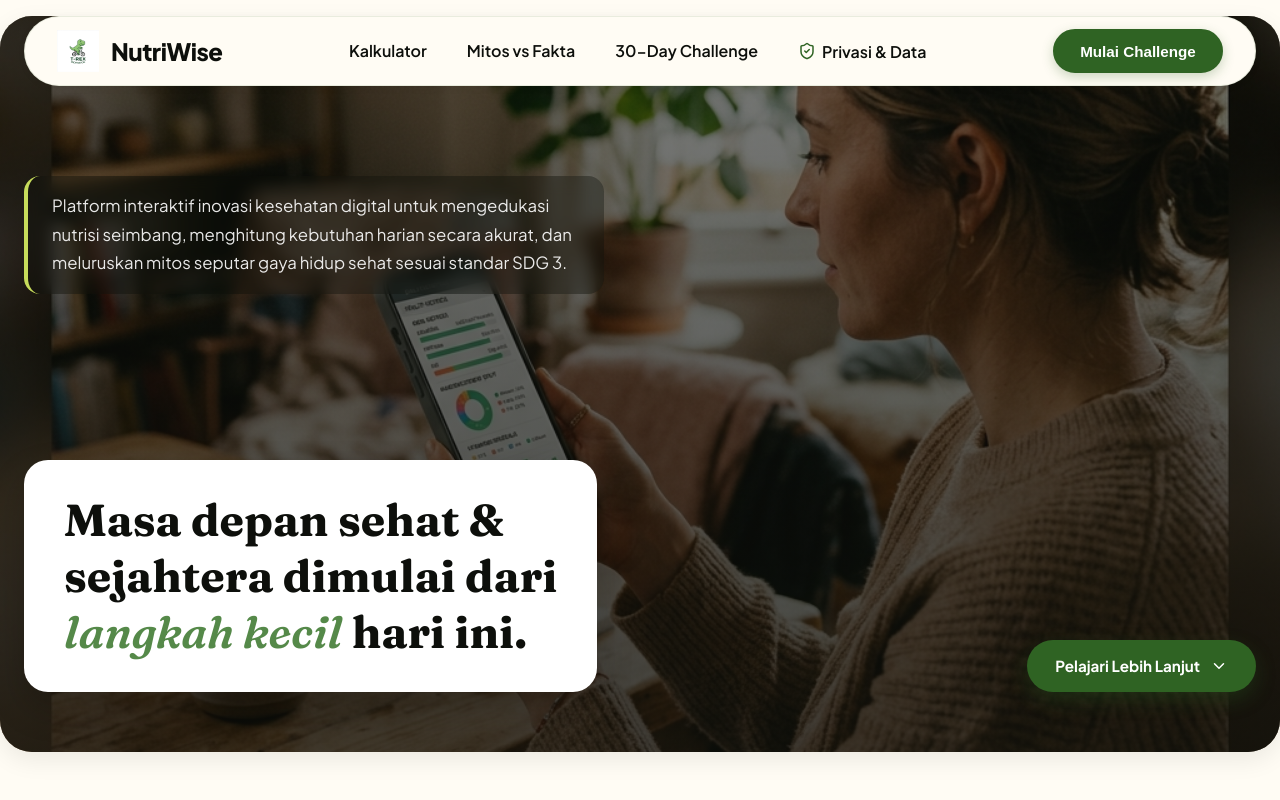
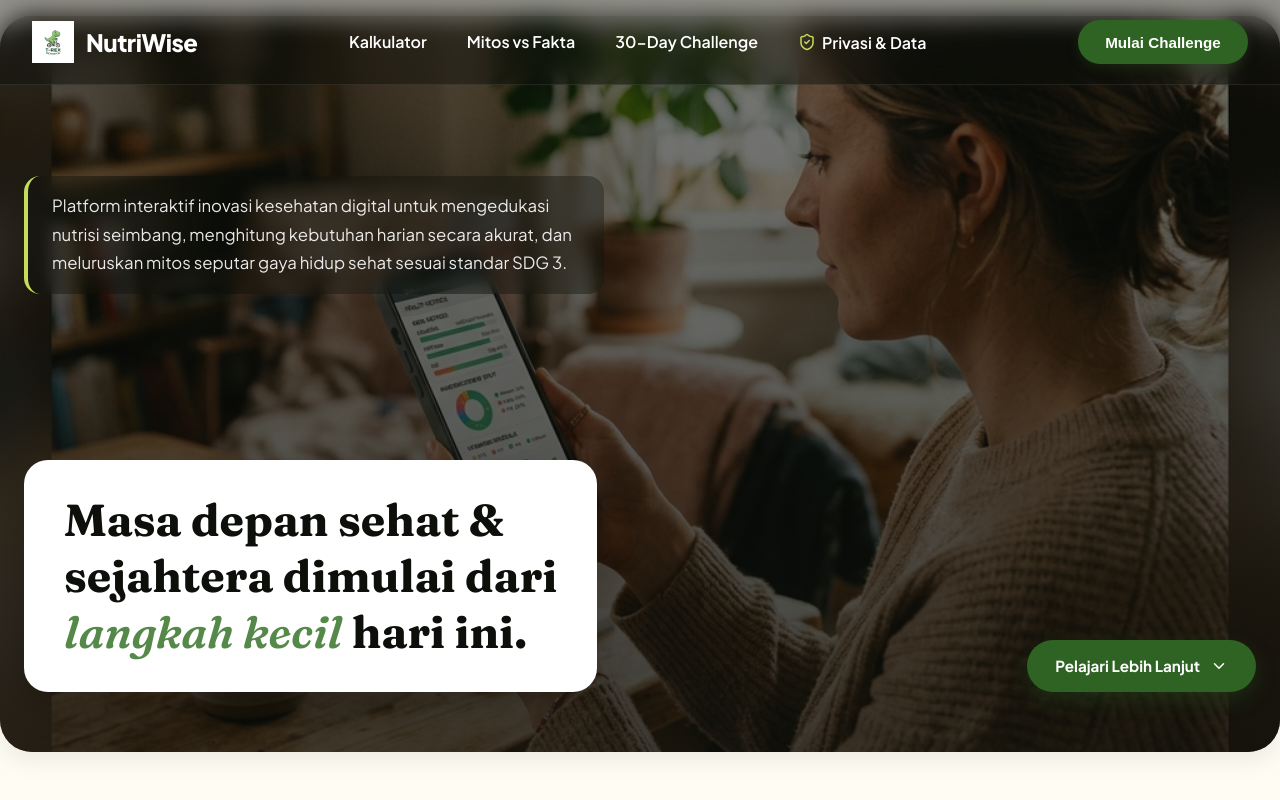
Before and after one commit to dababayou/NutriWise, a React (Vite) app: page / in a window 1280 px wide. Shown: the top 800 px of the page. Built offline with nearby package versions, Linux system fonts and the light colour scheme; no server answers; a web font is replaced by a local one.

Commit message:
style: update navbar to fixed transparent header with white text overlay

```diff
--- a/src/components/Navbar.jsx
+++ b/src/components/Navbar.jsx
@@ -36,9 +36,9 @@ export default function Navbar({ onOpenPrivacy, onOpenAuth, currentUser, onLogou
           <li>
             <button
               onClick={() => { setMobileMenuOpen(false); onOpenPrivacy(); }}
-              style={{ background: 'none', border: 'none', cursor: 'pointer', fontFamily: 'inherit', fontSize: '1rem', fontWeight: 600, color: 'inherit', display: 'flex', alignItems: 'center', gap: '6px' }}
+              style={{ background: 'none', border: 'none', cursor: 'pointer', fontFamily: 'inherit', fontSize: '1rem', fontWeight: 600, color: '#FFFFFF', display: 'flex', alignItems: 'center', gap: '6px' }}
             >
-              <ShieldCheck size={18} color="#2F6323" /> Privasi & Data
+              <ShieldCheck size={18} color="#C7DC5B" /> Privasi & Data
             </button>
           </li>
         </ul>
--- a/src/index.css
+++ b/src/index.css
@@ -88,43 +88,33 @@ h1, h2, h3, h4, .font-serif {
   margin-bottom: 48px;
 }
 
-/* Navbar Styling matching navbar.png */
+/* Transparent Navbar Header matching attached user screenshot */
 .navbar-wrapper {
   position: fixed;
   top: 0;
   left: 0;
   right: 0;
   z-index: 1000;
-  padding: 16px 24px;
+  padding: 16px 32px;
+  background: rgba(13, 15, 11, 0.45);
+  backdrop-filter: blur(12px);
+  -webkit-backdrop-filter: blur(12px);
+  border-bottom: 1px solid rgba(255, 255, 255, 0.08);
   transition: var(--transition-normal);
-}
-
-.navbar-wrapper.scrolled {
-  background: rgba(255, 252, 244, 0.92);
-  backdrop-filter: blur(12px);
-  box-shadow: 0 4px 20px rgba(0, 0, 0, 0.05);
-  padding: 12px 24px;
 }
 
 .navbar-inner {
   max-width: 1240px;
   margin: 0 auto;
-  background: #FFFCF4;
-  border-radius: 60px;
-  padding: 12px 32px;
+  background: transparent;
+  border-radius: 0;
+  padding: 4px 0;
   display: flex;
   align-items: center;
   justify-content: space-between;
-  box-shadow: var(--shadow-sm);
-  border: 1px solid rgba(47, 99, 35, 0.1);
+  box-shadow: none;
+  border: none;
   transition: var(--transition-normal);
-}
-
-.scrolled .navbar-inner {
-  background: transparent;
-  box-shadow: none;
-  border-color: transparent;
-  padding: 6px 0;
 }
 
 .navbar-logo {
@@ -132,7 +122,7 @@ h1, h2, h3, h4, .font-serif {
   align-items: center;
   gap: 12px;
   text-decoration: none;
-  color: var(--color-dark);
+  color: #FFFFFF;
   font-size: 1.5rem;
   font-weight: 800;
   font-family: var(--font-sans);
@@ -154,7 +144,7 @@ h1, h2, h3, h4, .font-serif {
 
 .navbar-menu a {
   text-decoration: none;
-  color: var(--color-dark);
+  color: #FFFFFF;
   font-weight: 600;
   font-size: 1rem;
   transition: var(--transition-fast);
@@ -162,7 +152,7 @@ h1, h2, h3, h4, .font-serif {
 }
 
 .navbar-menu a:hover {
-  color: var(--color-forest);
+  color: var(--color-lime);
 }
 
 .navbar-menu a::after {
@@ -172,7 +162,7 @@ h1, h2, h3, h4, .font-serif {
   left: 0;
   width: 0%;
   height: 2px;
-  background-color: var(--color-forest);
+  background-color: var(--color-lime);
   transition: var(--transition-fast);
   border-radius: 2px;
 }
```
